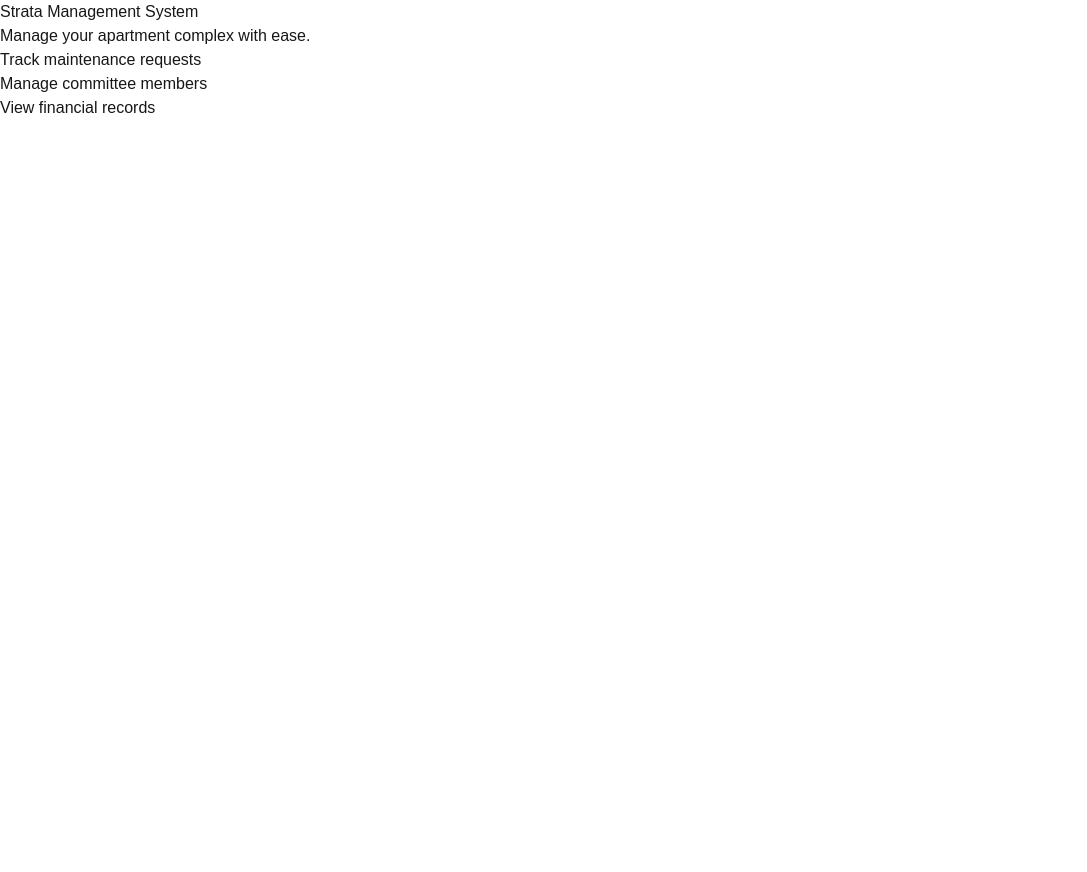
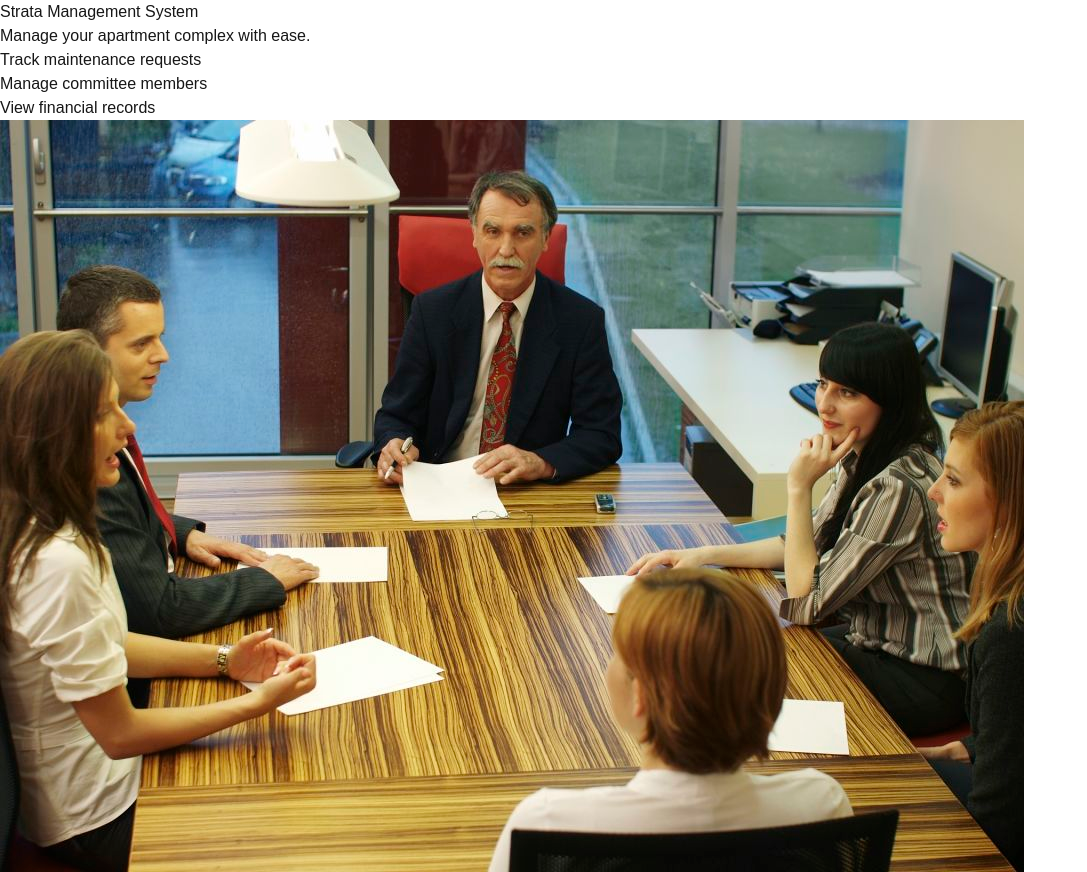
Before and after one commit to spaceisgreat19/strata-management, a Next.js app: page / in a window 1280 px wide. Shown: the whole page, without its empty margins (0-1087 px from the left). Before the commit the page ends 800 px from the top, so only its background shows below. Built offline with nearby package versions, Linux system fonts and the light colour scheme.

Commit message:
Added strata image

```diff
--- a/src/app/page.tsx
+++ b/src/app/page.tsx
@@ -8,6 +8,7 @@ export default function Home() {
         <li>Manage committee members</li>
         <li>View financial records</li>
       </ul>
+      <img src="/strata_project.jpg" alt="Strata Project" />
     </div>
   );
 }
```
